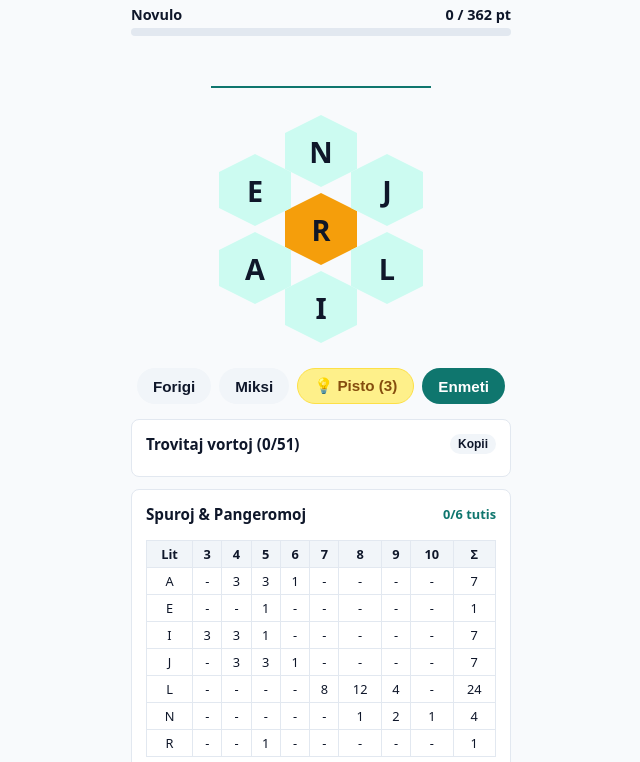
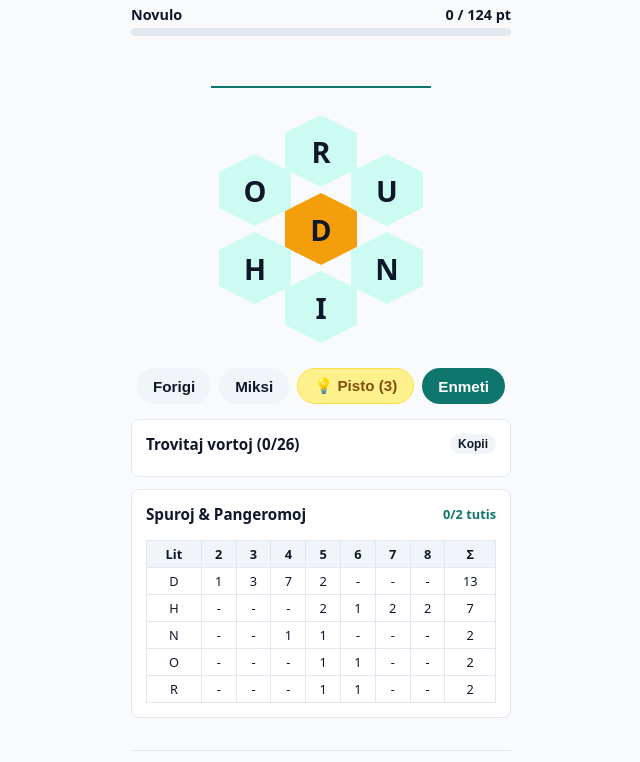
Before and after one commit to JordiACG25/Vortabelo, a plain HTML site: page index.html in a window 1280 px wide. Shown: the part 142-904 px from the top of the page, without its empty margins (319-959 px from the left). Drawn offline with Linux system fonts and the light colour scheme.

Commit message:
Actualitzacio automatica de Vortabelo i vocabulari

```diff
--- a/index.html
+++ b/index.html
@@ -404,7 +404,7 @@
 <header>
   <div class="title-wrap">
     <h1>Vortabelo</h1>
-    <div class="subtitle">Taga defio - 2026-11-18</div>
+    <div class="subtitle">Taga defio - 2026-11-19</div>
   </div>
   <div class="header-actions">
     <button class="icon-btn" onclick="toggleModal('user-modal')" title="Uzanto">👤</button>
@@ -421,7 +421,7 @@
 <div class="rank-container">
   <div class="rank-meta">
     <span id="user-rank">Novulo</span>
-    <span id="score-text">0 / 362 pt</span>
+    <span id="score-text">0 / 124 pt</span>
   </div>
   <div class="progress-bar">
     <div id="progress-fill" class="progress-fill"></div>
@@ -468,7 +468,7 @@
 
 <div class="section-card">
   <div class="card-title">
-    <span>Trovitaj vortoj (<span id="found-count">0</span>/51)</span>
+    <span>Trovitaj vortoj (<span id="found-count">0</span>/26)</span>
     <button class="action-btn btn-secondary" style="font-size:0.75rem; padding:3px 8px;" onclick="shareResults()">Kopii</button>
   </div>
   <div id="words-list"></div>
@@ -477,7 +477,7 @@
 <div class="section-card">
   <div class="card-title">
     <span>Spuroj & Pangeromoj</span>
-    <span id="tuti-counter" style="font-size:0.8rem; color:var(--primary);">0/6 tutis</span>
+    <span id="tuti-counter" style="font-size:0.8rem; color:var(--primary);">0/2 tutis</span>
   </div>
   <div id="hints-table-container"></div>
 </div>
@@ -523,16 +523,16 @@
 </div>
 
 <script>
-  const gameDate = '2026-11-18';
-  const centerLetter = 'r';
-  let outerLetters = ["n", "j", "l", "i", "a", "e"];
-  const solutions = new Set(["aera", "aeraj", "aerajn", "aeran", "aere", "aeren", "aeri", "eliri", "ira", "iraj", "irajn", "iran", "ire", "iren", "iri", "jara", "jaraj", "jarajn", "jaran", "jare", "jaren", "jari", "lernara", "lernaraj", "lernarajn", "lernaran", "lernare", "lernaren", "lerneja", "lernejaj", "lernejajn", "lernejan", "lerneje", "lernejen", "lernila", "lernilaj", "lernilajn", "lernilan", "lernile", "lernilen", "lernina", "lerninaj", "lerninajn", "lerninan", "lernine", "lerninen", "niareala", "niarealaj", "niarealajn", "niarealan", "reiri"]);
-  const solutionsList = ["aera", "aeraj", "aerajn", "aeran", "aere", "aeren", "aeri", "eliri", "ira", "iraj", "irajn", "iran", "ire", "iren", "iri", "jara", "jaraj", "jarajn", "jaran", "jare", "jaren", "jari", "lernara", "lernaraj", "lernarajn", "lernaran", "lernare", "lernaren", "lerneja", "lernejaj", "lernejajn", "lernejan", "lerneje", "lernejen", "lernila", "lernilaj", "lernilajn", "lernilan", "lernile", "lernilen", "lernina", "lerninaj", "lerninajn", "lerninan", "lernine", "lerninen", "niareala", "niarealaj", "niarealajn", "niarealan", "reiri"];
-  const dict = {"aera": "", "aeraj": "", "aerajn": "", "aeran": "", "aere": "", "aeren": "", "aeri": "", "eliri": "", "ira": "", "iraj": "", "irajn": "", "iran": "", "ire": "", "iren": "", "iri": "", "jara": "", "jaraj": "", "jarajn": "", "jaran": "", "jare": "", "jaren": "", "jari": "", "lernara": "", "lernaraj": "", "lernarajn": "", "lernaran": "", "lernare": "", "lernaren": "", "lerneja": "", "lernejaj": "", "lernejajn": "", "lernejan": "", "lerneje": "", "lernejen": "", "lernila": "", "lernilaj": "", "lernilajn": "", "lernilan": "", "lernile": "", "lernilen": "", "lernina": "", "lerninaj": "", "lerninajn": "", "lerninan": "", "lernine": "", "lerninen": "", "niareala": "", "niarealaj": "", "niarealajn": "", "niarealan": "", "reiri": ""};
-  const hintsMatrix = {"A": {"3": 0, "4": 3, "5": 3, "6": 1, "7": 0, "8": 0, "9": 0, "10": 0}, "E": {"3": 0, "4": 0, "5": 1, "6": 0, "7": 0, "8": 0, "9": 0, "10": 0}, "I": {"3": 3, "4": 3, "5": 1, "6": 0, "7": 0, "8": 0, "9": 0, "10": 0}, "J": {"3": 0, "4": 3, "5": 3, "6": 1, "7": 0, "8": 0, "9": 0, "10": 0}, "L": {"3": 0, "4": 0, "5": 0, "6": 0, "7": 8, "8": 12, "9": 4, "10": 0}, "N": {"3": 0, "4": 0, "5": 0, "6": 0, "7": 0, "8": 1, "9": 2, "10": 1}, "R": {"3": 0, "4": 0, "5": 1, "6": 0, "7": 0, "8": 0, "9": 0, "10": 0}};
-  const lengthsList = [3, 4, 5, 6, 7, 8, 9, 10];
-  const maxScore = 362;
-  const totalTutis = 6;
+  const gameDate = '2026-11-19';
+  const centerLetter = 'd';
+  let outerLetters = ["r", "u", "n", "i", "h", "o"];
+  const solutions = new Set(["dio", "dion", "diri", "diro", "diron", "diru", "doni", "dono", "donon", "du", "dui", "duo", "duon", "hirundo", "hirundon", "hundi", "hundino", "hundinon", "hundo", "hundon", "nudo", "nudon", "odoro", "odoron", "rondo", "rondon"]);
+  const solutionsList = ["dio", "dion", "diri", "diro", "diron", "diru", "doni", "dono", "donon", "du", "dui", "duo", "duon", "hirundo", "hirundon", "hundi", "hundino", "hundinon", "hundo", "hundon", "nudo", "nudon", "odoro", "odoron", "rondo", "rondon"];
+  const dict = {"dio": "", "dion": "", "diri": "", "diro": "", "diron": "", "diru": "", "doni": "", "dono": "", "donon": "", "du": "", "dui": "", "duo": "", "duon": "", "hirundo": "", "hirundon": "", "hundi": "", "hundino": "", "hundinon": "", "hundo": "", "hundon": "", "nudo": "", "nudon": "", "odoro": "", "odoron": "", "rondo": "", "rondon": ""};
+  const hintsMatrix = {"D": {"2": 1, "3": 3, "4": 7, "5": 2, "6": 0, "7": 0, "8": 0}, "H": {"2": 0, "3": 0, "4": 0, "5": 2, "6": 1, "7": 2, "8": 2}, "N": {"2": 0, "3": 0, "4": 1, "5": 1, "6": 0, "7": 0, "8": 0}, "O": {"2": 0, "3": 0, "4": 0, "5": 1, "6": 1, "7": 0, "8": 0}, "R": {"2": 0, "3": 0, "4": 0, "5": 1, "6": 1, "7": 0, "8": 0}};
+  const lengthsList = [2, 3, 4, 5, 6, 7, 8];
+  const maxScore = 124;
+  const totalTutis = 2;
 
   let currentInput = "";
   let foundWords = new Set();
```
